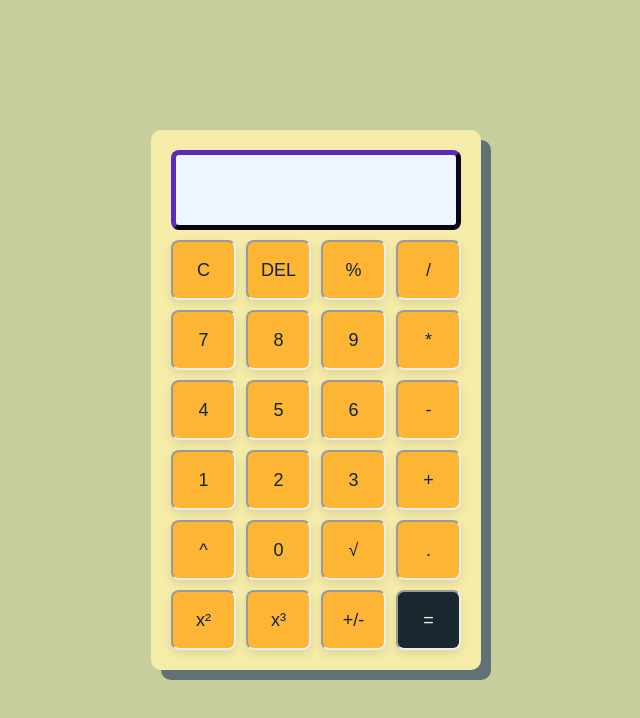
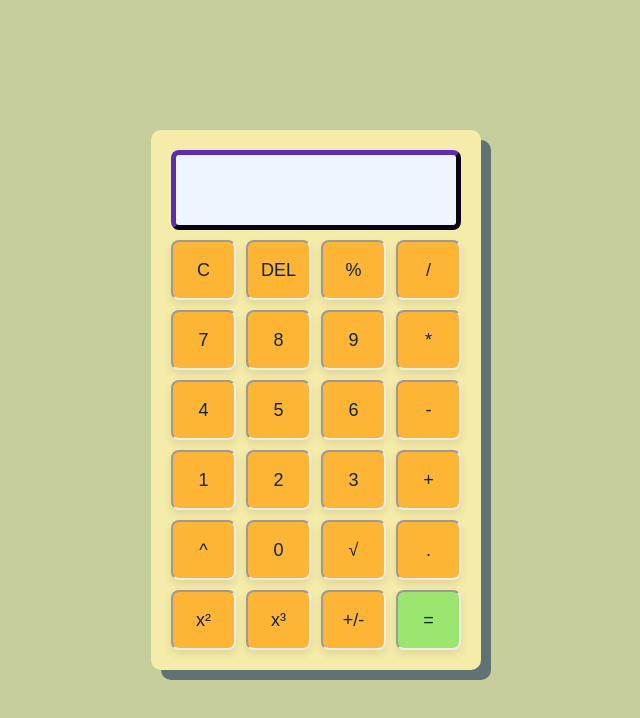
Before and after one commit to Manishkumar-Saroj/SimpleCalculator, a plain HTML site: page index.html in a window 1280 px wide. Shown: the whole page, without its empty margins (324-964 px from the left). Drawn offline with Linux system fonts and the light colour scheme.

Commit message:
Update style.css

```diff
--- a/style.css
+++ b/style.css
@@ -42,8 +42,7 @@
   }
 
   .equalBtn{
-    background-color: #19282F;
-    color: #F3F3F3;
+    background-color: #9AE66E;
   }
 
   button {
```
